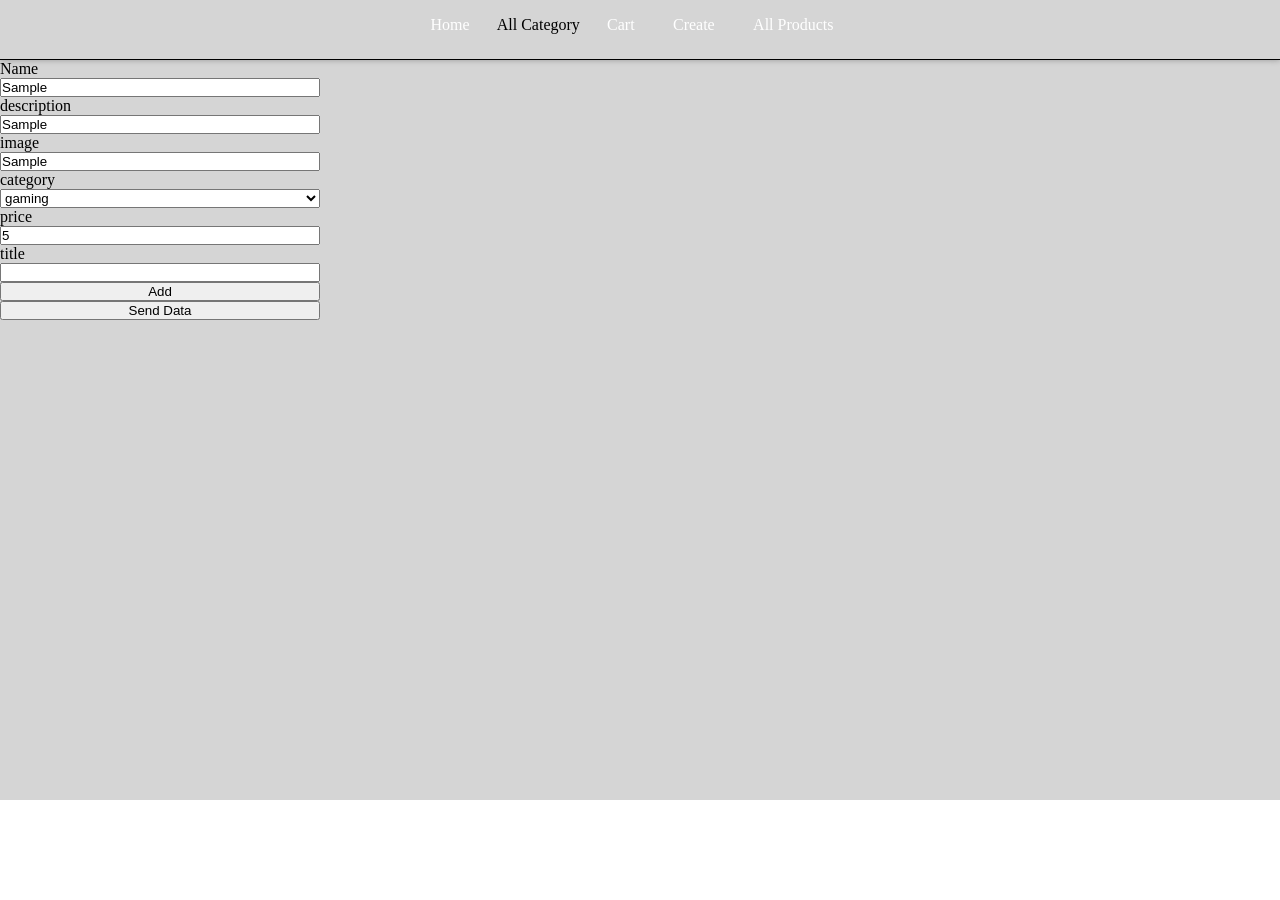
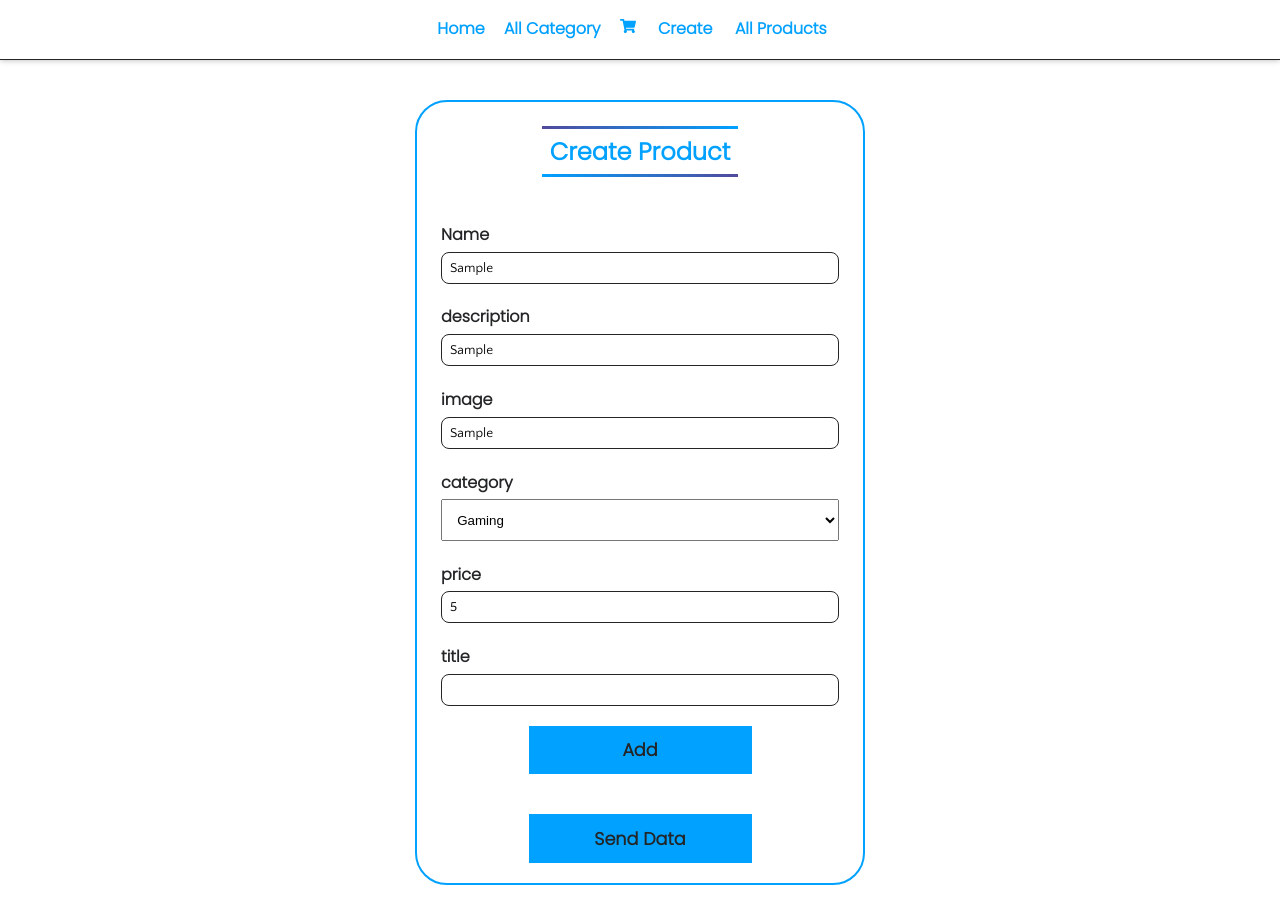
Before and after one commit to FarNys/MiniShop_Client, a React (Create React App) app: page /create in a window 1280 px wide. Both pictures are taken after typing "Sample", "Sample", "Sample", "5" into the empty fields and a click on the button "Add". Before the commit the page ends 800 px from the top, so only its background shows below. Built offline with nearby package versions, Linux system fonts and the light colour scheme.

Commit message:
Style Navbar+Create Page

```diff
--- a/public/index.html
+++ b/public/index.html
@@ -10,21 +10,17 @@
       content="Web site created using create-react-app"
     />
     <link rel="apple-touch-icon" href="%PUBLIC_URL%/logo192.png" />
-    <!--
-      manifest.json provides metadata used when your web app is installed on a
-      user's mobile device or desktop. See https://developers.google.com/web/fundamentals/web-app-manifest/
-    -->
+
     <link rel="manifest" href="%PUBLIC_URL%/manifest.json" />
-    <!--
-      Notice the use of %PUBLIC_URL% in the tags above.
-      It will be replaced with the URL of the `public` folder during the build.
-      Only files inside the `public` folder can be referenced from the HTML.
-
-      Unlike "/favicon.ico" or "favicon.ico", "%PUBLIC_URL%/favicon.ico" will
-      work correctly both with client-side routing and a non-root public URL.
-      Learn how to configure a non-root public URL by running `npm run build`.
-    -->
-    <title>React App</title>
+    <link rel="preconnect" href="https://fonts.googleapis.com" />
+    <link rel="preconnect" href="https://fonts.gstatic.com" crossorigin />
+    <link rel="preconnect" href="https://fonts.googleapis.com" />
+    <link rel="preconnect" href="https://fonts.gstatic.com" crossorigin />
+    <link
+      href="https://fonts.googleapis.com/css2?family=Poppins:wght@300&family=Quattrocento+Sans&display=swap"
+      rel="stylesheet"
+    />
+    <title>MiniShop</title>
   </head>
   <body>
     <noscript>You need to enable JavaScript to run this app.</noscript>
--- a/src/Index.scss
+++ b/src/Index.scss
@@ -3,3 +3,30 @@
   margin: 0;
   box-sizing: border-box;
 }
+$font_main: "Poppins", sans-serif;
+$font_text: "Quattrocento Sans", sans-serif;
+
+$colorsLight: (
+  color_1: #fff,
+  color_2: #232526,
+  color_3: #00a1ff,
+  color_4: #514a9d,
+);
+$color_1: #fff;
+$color_2: #232526;
+$color_3: #00a1ff;
+$color_4: #514a9d;
+@mixin bgColorActive($color: $color_1) {
+  background-color: $color;
+  opacity: 0.88;
+  transform: scale(0.98);
+}
+@mixin bgColorHover($color: $color_1) {
+  opacity: 0.93;
+  background-color: $color;
+}
+:root {
+  @each $var, $value in $colorsLight {
+    --#{$var}: #{$value};
+  }
+}
--- a/src/components/Navbar.js
+++ b/src/components/Navbar.js
@@ -1,7 +1,18 @@
 import React from "react";
 import "../styles/Navbar.scss";
 import { Link } from "react-router-dom";
+//ICONS START
+import { FaGamepad, FaShoppingCart } from "react-icons/fa";
+import { AiOutlineLaptop, AiFillCamera } from "react-icons/ai";
+import { useSelector } from "react-redux";
+
+//ICONS END
+
 const Navbar = () => {
+  const totalItems = useSelector(
+    (state) => state.cartReducer.currentCart.length
+  );
+  console.log(totalItems);
   return (
     <div className="navbar_container">
       <li>
@@ -9,23 +20,38 @@ const Navbar = () => {
       </li>
       <li className="allcategories_navbar">
         All Category
-        <ul>
-          <li>
-            {" "}
-            <Link to="/allCategories/gaming">Gaming</Link>
+        <ul className="all_category_ul">
+          <li className="list_under">
+            <Link to="/allCategories/gaming">
+              <p>Gaming</p>{" "}
+              <span>
+                <FaGamepad />
+              </span>
+            </Link>
           </li>
-          <li>
-            {" "}
-            <Link to="/allCategories/laptops">Laptops</Link>
+          <li className="list_under">
+            <Link to="/allCategories/laptops">
+              <p>Laptops</p>
+              <span>
+                <AiOutlineLaptop />
+              </span>
+            </Link>
           </li>
-          <li>
-            {" "}
-            <Link to="/allCategories/camera">Camera</Link>
+          <li className="list_under">
+            <Link to="/allCategories/camera">
+              <p>Camera</p>
+              <span>
+                <AiFillCamera />
+              </span>
+            </Link>
           </li>
         </ul>
       </li>
-      <li>
-        <Link to="/cart">Cart</Link>
+      <li className="cart_list_navbar">
+        <Link to="/cart">
+          <FaShoppingCart />
+        </Link>
+        {totalItems !== 0 && <span>{totalItems}</span>}
       </li>
       <li>
         <Link to="/create">Create</Link>
--- /dev/null
+++ b/src/components/Title.js
@@ -0,0 +1,11 @@
+import React from "react";
+import "../styles/Title.scss";
+const Title = ({ title }) => {
+  return (
+    <div className="single_title_container">
+      <h2>{title}</h2>
+    </div>
+  );
+};
+
+export default Title;
--- a/src/pages/Home.js
+++ b/src/pages/Home.js
@@ -4,6 +4,7 @@ import { useDispatch, useSelector } from "react-redux";
 import SingleProduct from "../components/SingleProduct";
 import "../styles/Home.scss";
 import { compose } from "redux";
+import Title from "../components/Title";
 const Home = () => {
   const dispatch = useDispatch();
   const getProducts = useSelector((state) => state.productReducer.products);
@@ -18,9 +19,9 @@ const Home = () => {
   }, [dispatch]);
   return (
     <div className="home_container">
-      <h1>Header</h1>
+      <h1>Header section</h1>
       <div className="gaming_category_container">
-        <h3>Gaming</h3>
+        <Title title="Gaming" />
         <div className="single_products_container">
           {getProducts.length > 0 || getProducts !== "no Product" ? (
             getProducts
@@ -32,11 +33,23 @@ const Home = () => {
         </div>
       </div>
       <div className="laptops_category_container">
-        <h3>Laptops</h3>
+        <Title title="Laptops" />
         <div className="single_products_container">
           {getProducts.length > 0 || getProducts !== "no Product" ? (
             getProducts
               .filter((item) => item.category === "laptops")
+              .map((el) => <SingleProduct key={el._id} el={el} />)
+          ) : (
+            <p>There is No Product</p>
+          )}
+        </div>
+      </div>
+      <div className="camera_category_container">
+        <Title title="Camera" />
+        <div className="single_products_container">
+          {getProducts.length > 0 || getProducts !== "no Product" ? (
+            getProducts
+              .filter((item) => item.category === "camera")
               .map((el) => <SingleProduct key={el._id} el={el} />)
           ) : (
             <p>There is No Product</p>
--- a/src/pages/SendData.js
+++ b/src/pages/SendData.js
@@ -1,6 +1,8 @@
 import React, { useState } from "react";
 import { useDispatch } from "react-redux";
 import { sendData } from "../actions/ProductAction";
+import Title from "../components/Title";
+import "../styles/SendData.scss";
 const SendData = (e) => {
   const dispatch = useDispatch();
   const [data, setdata] = useState({
@@ -46,12 +48,10 @@ const SendData = (e) => {
     setdata({ ...data, featuresArr: [...list] });
   };
   return (
-    <div>
-      <form
-        style={{ display: "flex", flexDirection: "column", width: "320px" }}
-      >
+    <div className="sendData_container">
+      <form className="form_container">
+        <Title title="Create Product" />
         <label htmlFor="name">Name</label>
-
         <input
           type="text"
           name="name"
@@ -77,9 +77,11 @@ const SendData = (e) => {
         <label htmlFor="category">category</label>
         <select name="category" id="category" onChange={changeHandler}>
           {" "}
-          <option value="gaming">gaming</option>
-          <option value="laptops">laptops</option>
-          <option value="camera">camera</option>
+          <option className="option_class" value="gaming">
+            Gaming
+          </option>
+          <option value="laptops">Laptops</option>
+          <option value="camera">Camera</option>
         </select>
         {/* <input type="text" name="category" onChange={changeHandler} /> */}
         <label htmlFor="price">price</label>
@@ -87,14 +89,7 @@ const SendData = (e) => {
         <input type="number" name="price" onChange={changeHandler} />
         {data.featuresArr.length > 0 &&
           data.featuresArr.map((el, id) => (
-            <div
-              style={{
-                display: "flex",
-                flexDirection: "column",
-                width: "320px",
-              }}
-              key={id}
-            >
+            <div className="add_field_container" key={id}>
               <label htmlFor="title">title</label>{" "}
               <input
                 type="text"
@@ -104,8 +99,14 @@ const SendData = (e) => {
             </div>
           ))}
 
-        <button onClick={addField}>Add</button>
-        <button type="submit" onClick={sendHandler}>
+        <button className="sendData_add_btn" onClick={addField}>
+          Add
+        </button>
+        <button
+          className="sendData_add_btn"
+          type="submit"
+          onClick={sendHandler}
+        >
           Send Data
         </button>
       </form>
--- a/src/styles/App.scss
+++ b/src/styles/App.scss
@@ -1,6 +1,7 @@
+@import "../Index.scss";
 .app_container {
   position: relative;
   width: 100%;
   min-height: 100vh;
-  background-color: #d5d5d5;
+  background-color: $font_main;
 }
--- a/src/styles/Navbar.scss
+++ b/src/styles/Navbar.scss
@@ -1,31 +1,36 @@
+@import "../Index.scss";
 .navbar_container {
   position: relative;
   top: 0;
   left: 0;
   width: 100%;
   height: 60px;
-  border-bottom: 1px solid black;
+  border-bottom: 1px solid var(--color_2);
   box-shadow: 0 0 6px 0 rgba(0, 0, 0, 0.3);
   display: flex;
   justify-content: center;
   // align-items: center;
   padding-top: 1rem;
-  li {
+  font-family: $font_main;
+  > li {
     list-style: none;
     margin-right: 1rem;
-    display: flex;
+    padding: 0;
     // align-items: center;
-
+    align-self: flex-start;
+    color: $color_3;
+    font-weight: 600;
     &:hover {
-      background-color: white;
-      a {
-        color: gray;
+      > a {
+        color: var(--color_4);
+        border-bottom: 2px solid var(--color_4);
       }
     }
     a {
       text-decoration: none;
-      color: white;
-      padding: 0 0.7rem;
+      color: var(--color_3);
+      padding: 0 0.2rem;
+      font-weight: 600;
     }
   }
 }
@@ -34,31 +39,70 @@
   flex-direction: column;
   justify-content: flex-start;
   position: relative;
-  align-self: flex-start;
+  cursor: pointer;
+  height: 40px;
   &:hover {
     ul {
       display: block;
       opacity: 1;
-      transform: translateY(0);
+      transform: translateY(0px);
       transition: 0.3s ease transform;
       visibility: visible;
     }
   }
-  ul {
+  .all_category_ul {
     position: absolute;
-    border: 2px solid green;
-    background-color: bisque;
+    border: 1px solid var(--color_3);
+    background-color: var(--color_1);
+    box-shadow: 0 0 6px 0 rgba(0, 0, 0, 0.3);
     min-width: 100%;
     // display: none;
     visibility: hidden;
     opacity: 0;
-    transform: translateY(5px);
+    transform: translateY(10px);
     z-index: 10;
     top: 100%;
     transition: 0.3s ease all;
+    cursor: pointer;
 
-    li {
+    .list_under {
+      min-width: 150px;
       width: 100%;
+      padding: 0.7rem 0.5rem;
+      color: var(--color_2);
+      font-weight: 400;
+      list-style: none;
+
+      a {
+        text-decoration: none;
+        font-size: 0.85rem;
+        display: flex;
+        justify-content: space-between;
+      }
+      &:hover {
+        @include bgColorHover($color_2);
+      }
+      &:active {
+        @include bgColorActive($color_2);
+      }
     }
   }
 }
+.cart_list_navbar {
+  position: relative;
+  span {
+    display: flex;
+    justify-content: center;
+    align-items: center;
+    color: red;
+    position: absolute;
+    bottom: 15px;
+    left: 50%;
+    width: 20px;
+    background-color: $color_2;
+    color: $color_3;
+    aspect-ratio: 1;
+    font-size: 0.6rem;
+    border-radius: 50%;
+  }
+}
--- /dev/null
+++ b/src/styles/SendData.scss
@@ -0,0 +1,79 @@
+@import "../Index.scss";
+.sendData_container {
+  min-height: 100vh;
+  background-color: $color_1;
+}
+.form_container {
+  display: flex;
+  flex-direction: column;
+  width: 90%;
+  border: 2px solid $color_3;
+  border-radius: 2rem;
+  max-width: 450px;
+  margin: 40px auto;
+  > label {
+    font-family: $font_main;
+    font-weight: 600;
+    color: $color_2;
+    padding: 0.3rem 1.5rem;
+    margin-top: 1rem;
+  }
+  > input {
+    outline: none;
+    padding: 0.5rem;
+    margin: 0 1.5rem;
+    border: 1.5px solid $color_2;
+    font-family: $font_text;
+    background-color: $color_1;
+    border-radius: 8px;
+    &:focus {
+      border: 1.5px solid $color_3;
+    }
+  }
+  select {
+    padding: 0.7rem;
+    margin: 0 1.5rem;
+  }
+}
+.add_field_container {
+  display: flex;
+  flex-direction: column;
+  > label {
+    font-family: $font_main;
+    font-weight: 600;
+    color: $color_2;
+    padding: 0.3rem 1.5rem;
+    margin-top: 1rem;
+  }
+  > input {
+    outline: none;
+    padding: 0.5rem;
+    margin: 0 1.5rem;
+    border: 1.5px solid $color_2;
+    font-family: $font_text;
+    background-color: $color_1;
+    border-radius: 8px;
+    &:focus {
+      border: 1.5px solid $color_3;
+    }
+  }
+}
+.sendData_add_btn {
+  margin: 20px auto;
+  background-color: $color_3;
+  outline: none;
+  border: none;
+  padding: 0.7rem 0;
+  font-family: $font_main;
+  font-weight: 600;
+  color: $color_2;
+  font-size: 1.1rem;
+  width: 50%;
+  cursor: pointer;
+  &:hover {
+    @include bgColorHover($color_3);
+  }
+  &:active {
+    @include bgColorActive($color_3);
+  }
+}
--- /dev/null
+++ b/src/styles/Title.scss
@@ -0,0 +1,33 @@
+@import "../Index.scss";
+.single_title_container {
+  display: flex;
+  justify-content: center;
+  align-items: center;
+  margin: 1.5rem auto;
+  position: relative;
+  h2 {
+    position: relative;
+    padding: 0.5rem;
+    font-family: $font_main;
+    color: var(--color_3);
+    &::before {
+      content: "";
+      position: absolute;
+      width: 100%;
+      height: 3px;
+      background: linear-gradient(90deg, var(--color_4), var(--color_3));
+      left: 0;
+      top: 0;
+    }
+    &::after {
+      content: "";
+      content: "";
+      position: absolute;
+      width: 100%;
+      height: 3px;
+      background: linear-gradient(90deg, var(--color_3), var(--color_4));
+      left: 0;
+      bottom: 0;
+    }
+  }
+}
```
